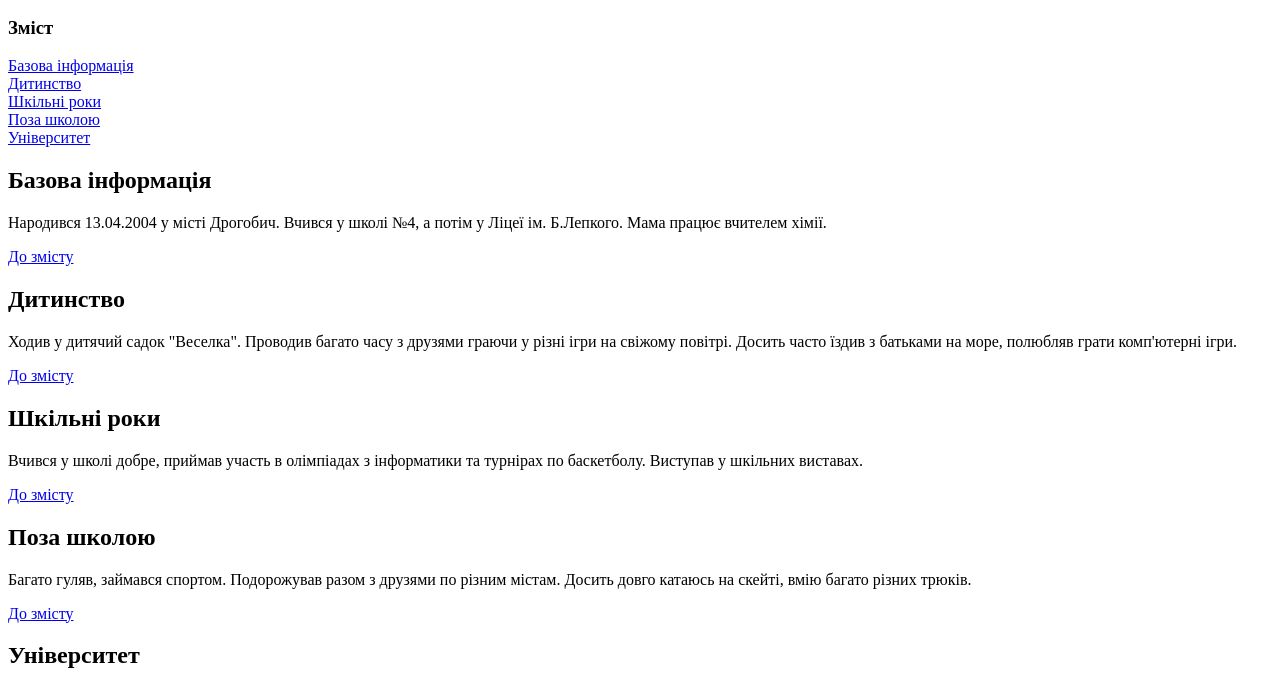
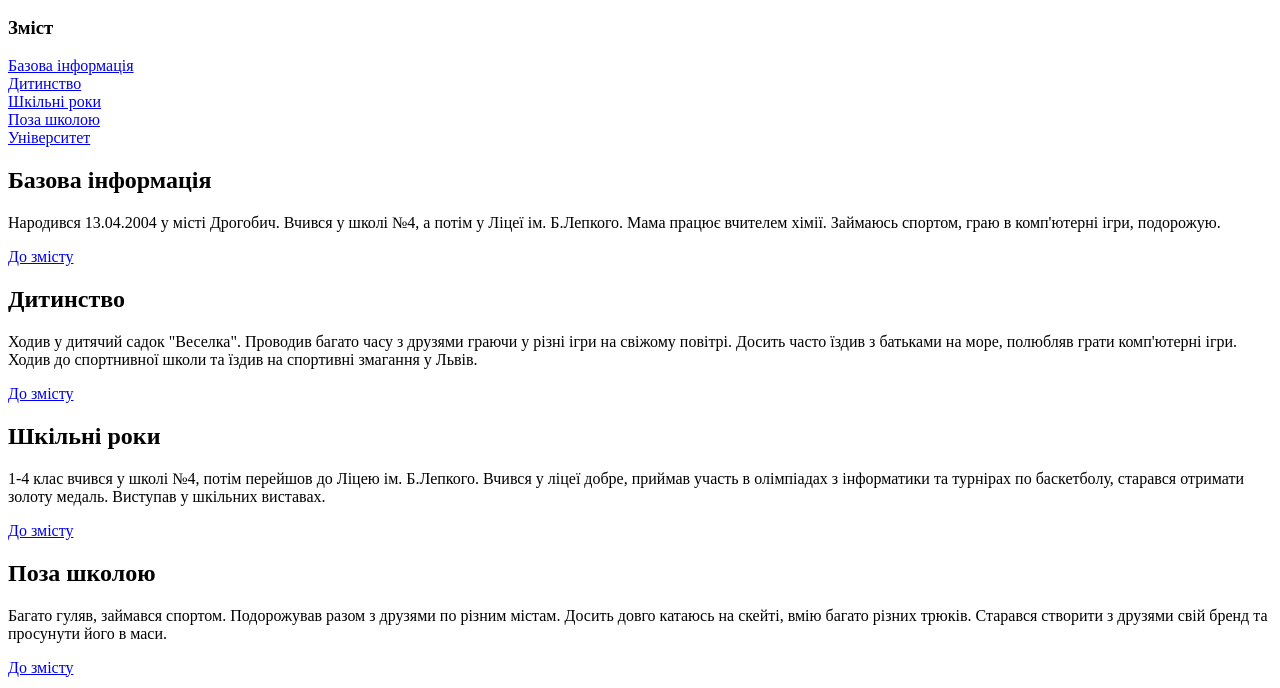
Before and after one commit to VladChys/WebDesignIf, a plain HTML site: page WebDesignPractice 2/biography.html in a window 1280 px wide. Shown: the part 100-788 px from the top of the page. Drawn offline with Linux system fonts and the light colour scheme.

Commit message:
Update biography.html

```diff
--- a/WebDesignPractice 2/biography.html
+++ b/WebDesignPractice 2/biography.html
@@ -5,10 +5,11 @@
 <title>
 Biography
 </title>
-<p id="h1"><h1>Автобіографія Чисельського Владислава Леонідовича</h1></p>
+
 </head>
 
 <body>
+ <p id="h1"><h1>Автобіографія Чисельського Владислава Леонідовича</h1></p>
 <a href="index.html"> Назад на головну</a>
  <h3><a name="123">Зміст</a></h3>
  <div><a href="#p1">Базова інформація</a></div>
@@ -19,19 +20,19 @@ Biography
 
 
  <article><p id="p1"><h2>Базова інформація</h2>
- Народився 13.04.2004 у місті Дрогобич. Вчився у школі №4, а потім у Ліцеї ім. Б.Лепкого. Мама працює вчителем хімії.</p></article>
+ Народився 13.04.2004 у місті Дрогобич. Вчився у школі №4, а потім у Ліцеї ім. Б.Лепкого. Мама працює вчителем хімії. Займаюсь спортом, граю в комп'ютерні ігри, подорожую.</p></article>
  <a href="#123">До змісту</a>
  <article><p id="p2"><h2>Дитинство</h2>
- Ходив у дитячий садок "Веселка". Проводив багато часу з друзями граючи у різні ігри на свіжому повітрі. Досить часто їздив з батьками на море, полюбляв грати комп'ютерні ігри.</p></article>
+ Ходив у дитячий садок "Веселка". Проводив багато часу з друзями граючи у різні ігри на свіжому повітрі. Досить часто їздив з батьками на море, полюбляв грати комп'ютерні ігри. Ходив до спортнивної школи та їздив на спортивні змагання у Львів.</p></article>
  <a href="#123">До змісту</a>
  <article><p id="p3"><h2>Шкільні роки</h2>
- Вчився у школі добре, приймав участь в олімпіадах з інформатики та турнірах по баскетболу. Виступав у шкільних виставах.</p></article>
+ 1-4 клас вчився у школі №4, потім перейшов до Ліцею ім. Б.Лепкого. Вчився у ліцеї добре, приймав участь в олімпіадах з інформатики та турнірах по баскетболу, старався отримати золоту медаль. Виступав у шкільних виставах.</p></article>
  <a href="#123">До змісту</a>
  <article><p id="p4"><h2>Поза школою</h2>
- Багато гуляв, займався спортом. Подорожував разом з друзями по різним містам. Досить довго катаюсь на скейті, вмію багато різних трюків.</p></article>
+ Багато гуляв, займався спортом. Подорожував разом з друзями по різним містам. Досить довго катаюсь на скейті, вмію багато різних трюків. Старався створити з друзями свій бренд та просунути його в маси.</p></article>
  <a href="#123">До змісту</a>
 <article><p id="p5"><h2>Університет</h2>
- Поступив у ПНУ ім. В. Стефаника на спеціальність комп'ютерних наук. Страюсь багато вчитись та засвоювати новий матеріал. Хочу стати хорошим фахівцем у галузі програмування.</p></article>
+Поступив у ПНУ ім. В. Стефаника на спеціальність комп'ютерних наук. Страюсь багато вчитись та засвоювати новий матеріал. Хочу стати хорошим фахівцем у галузі програмування. Ця професія допоможе мені жити комфортно та насолоджуватись процесом роботи.</p></article>
  <a href="#123">До змісту</a>
  <hr color="black"></hr>
  <p><a href="#h1">Уверх</a></p>
```
